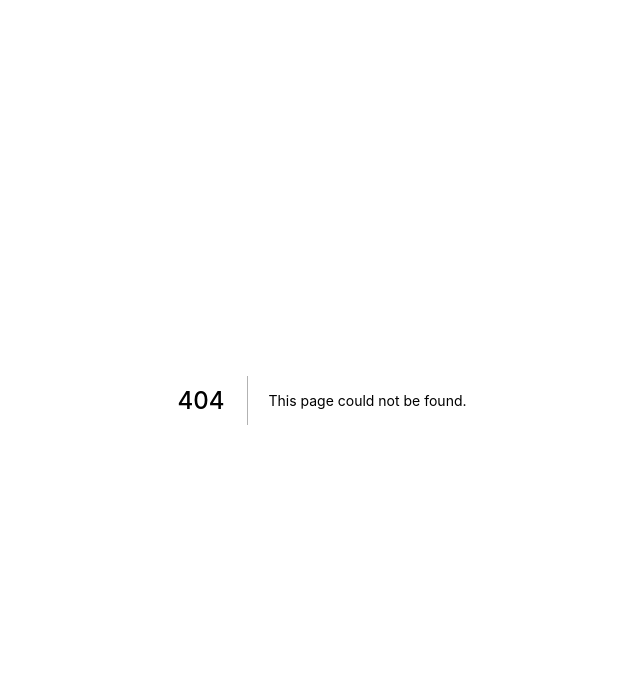
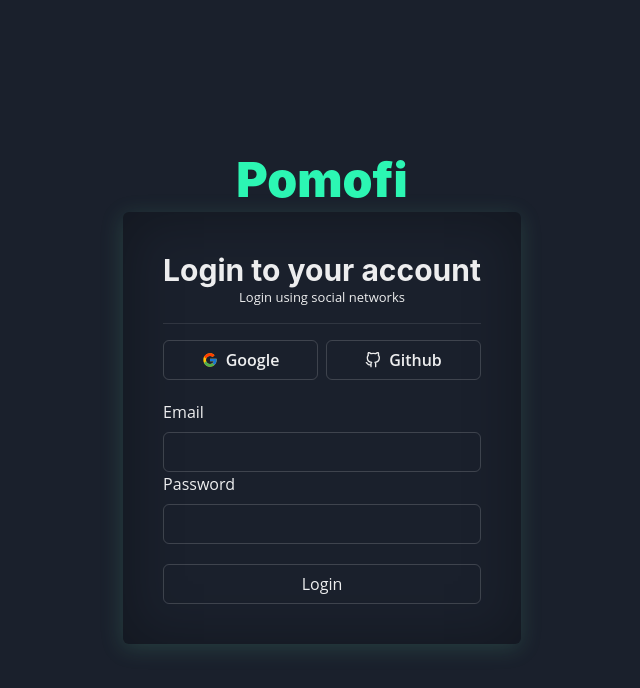
Before and after one commit to luksdev/pomofi, a Next.js app: page /login in a window 1280 px wide. Before the commit this address had no page. Shown: the top 688 px of the page, without its empty margins (318-958 px from the left). Built offline with nearby package versions, Linux system fonts and the light colour scheme.

Commit message:
login screen created

```diff
--- a/package.json
+++ b/package.json
@@ -13,11 +13,13 @@
     "@chakra-ui/react": "^1.8.8",
     "@emotion/react": "^11",
     "@emotion/styled": "^11",
+    "firebase-tools": "^10.6.0",
     "framer-motion": "^6",
     "next": "12.1.4",
     "prettier": "^2.6.2",
     "react": "18.0.0",
-    "react-dom": "18.0.0"
+    "react-dom": "18.0.0",
+    "react-icons": "^4.3.1"
   },
   "devDependencies": {
     "eslint": "8.13.0",
--- /dev/null
+++ b/pages/login.js
@@ -0,0 +1,86 @@
+import { Fragment } from "react";
+import {
+  Stack,
+  Box,
+  Heading,
+  Input,
+  FormLabel,
+  Text,
+  FormControl,
+  Divider,
+  ButtonGroup,
+  Button,
+  Center,
+} from "@chakra-ui/react";
+
+// Icons
+import { FcGoogle } from "react-icons/fc";
+import { FiGithub } from "react-icons/fi";
+
+const Login = () => {
+  return (
+    <Box
+      display={"flex"}
+      alignItems="center"
+      justifyContent={"center"}
+      minHeight={"100vh"}
+    >
+      <Stack
+        display={"flex"}
+        alignItems="center"
+        justifyContent="flex-start"
+        h={"100%"}
+      >
+        <Heading size={"2xl"} fontWeight={"black"} color={"brand.primary"}>
+          Pomofi
+        </Heading>
+
+        {/* Content Box */}
+        <Box
+          boxShadow={
+            "-1px 4px 22px rgba( 90, 192, 147, 0.20), inset 1px 1px 50px 9px rgba(0, 0, 0, 0.25);"
+          }
+          display={"flex"}
+          rounded="md"
+          p={10}
+          alignItems="center"
+          flexDir={"column"}
+          justifyContent="center"
+        >
+          {/* Social Login */}
+          <Box pb={5}>
+            <Heading size={"lg"}>Login to your account</Heading>
+            <Text fontSize={"small"} textAlign="center">
+              Login using social networks
+            </Text>
+            <Divider my={4} />
+            {/* Buttons */}
+
+            <ButtonGroup w="full">
+              <Button w={"full"} variant={"outline"} leftIcon={<FcGoogle />}>
+                <Center>Google</Center>
+              </Button>
+
+              <Button w={"full"} variant={"outline"} leftIcon={<FiGithub />}>
+                <Center>Github</Center>
+              </Button>
+            </ButtonGroup>
+          </Box>
+
+          {/* Form */}
+          <FormControl>
+            <FormLabel>Email</FormLabel>
+            <Input type={"email"} />
+
+            <FormLabel>Password</FormLabel>
+            <Input type={"password"} />
+
+            <Input mt={5} type={"submit"} value="Login" />
+          </FormControl>
+        </Box>
+      </Stack>
+    </Box>
+  );
+};
+
+export default Login;
--- a/src/components/Title.js
+++ b/src/components/Title.js
@@ -14,6 +14,7 @@ import {
   TimeIcon,
   ViewIcon,
 } from "@chakra-ui/icons";
+import Link from "next/link";
 
 const Title = () => {
   return (
@@ -58,6 +59,7 @@ const Title = () => {
           >
             About
           </Button>
+          <Link href={"/login"}>
             <Button
               leftIcon={<AtSignIcon />}
               size={"sm"}
@@ -67,6 +69,7 @@ const Title = () => {
             >
               Login
             </Button>
+          </Link>
         </ButtonGroup>
       </Box>
     </Fragment>
```
Also changed, not shown: src/components/Counter.js (+17 -21 lines), 1 other file (tests, documents, lock files or other folders). Lines whose indentation alone changed are shown as unchanged.
